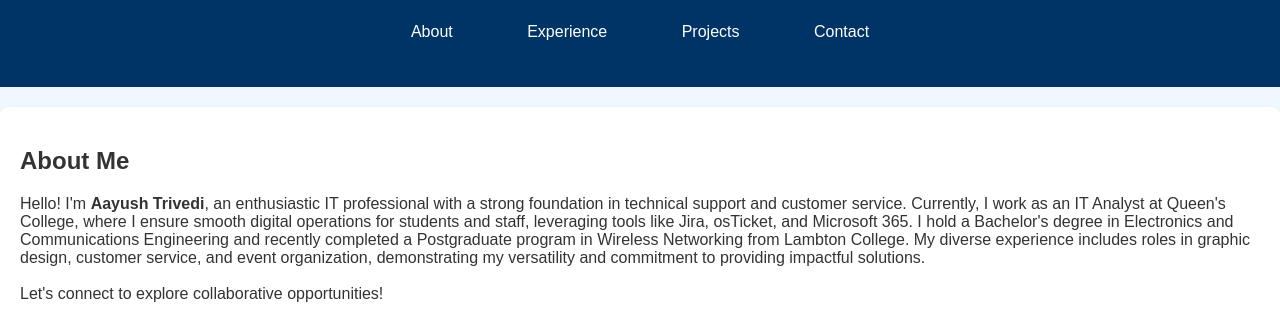
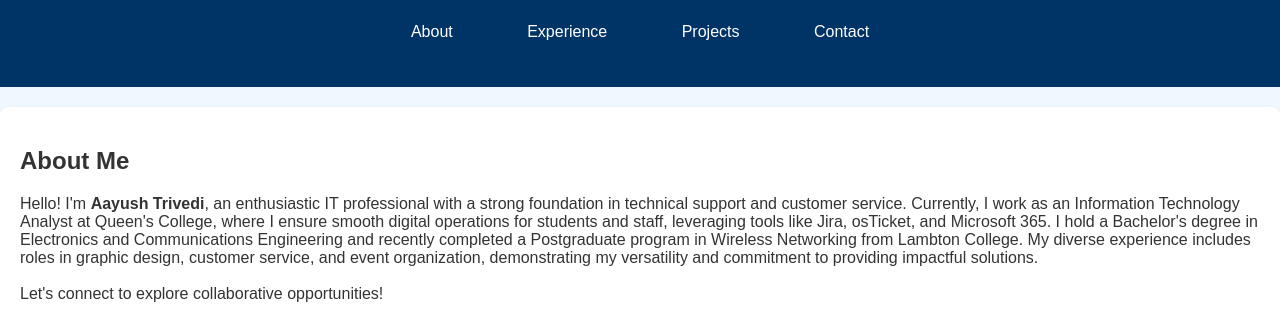
Before and after one commit to iaayushtrivedi/PortfolioWebsite, a plain HTML site: page index.html in a window 1280 px wide. Shown: the part 267-583 px from the top of the page. Drawn offline with Linux system fonts and the light colour scheme.

Commit message:
index.html

```diff
--- a/index.html
+++ b/index.html
@@ -28,7 +28,7 @@
     <main>
         <section id="about">
             <h2>About Me</h2>
-            <p>Hello! I'm <b>Aayush Trivedi</b>, an enthusiastic IT professional with a strong foundation in technical support and customer service. Currently, I work as an IT Analyst at Queen's College, where I ensure smooth digital operations for students and staff, leveraging tools like Jira, osTicket, and Microsoft 365. I hold a Bachelor's degree in Electronics and Communications Engineering and recently completed a Postgraduate program in Wireless Networking from Lambton College. My diverse experience includes roles in graphic design, customer service, and event organization, demonstrating my versatility and commitment to providing impactful solutions. <br> <br>Let's connect to explore collaborative opportunities!</p><p>
+            <p>Hello! I'm <b>Aayush Trivedi</b>, an enthusiastic IT professional with a strong foundation in technical support and customer service. Currently, I work as an Information Technology Analyst at Queen's College, where I ensure smooth digital operations for students and staff, leveraging tools like Jira, osTicket, and Microsoft 365. I hold a Bachelor's degree in Electronics and Communications Engineering and recently completed a Postgraduate program in Wireless Networking from Lambton College. My diverse experience includes roles in graphic design, customer service, and event organization, demonstrating my versatility and commitment to providing impactful solutions. <br> <br>Let's connect to explore collaborative opportunities!</p><p>
         <img src="LinkedIn.png" alt="LinkedIn Logo" class="linkedin-logo">:
         <a href="https://www.linkedin.com/in/i-aayushtrivedi">www.linkedin.com/in/i-aayushtrivedi
 
```
